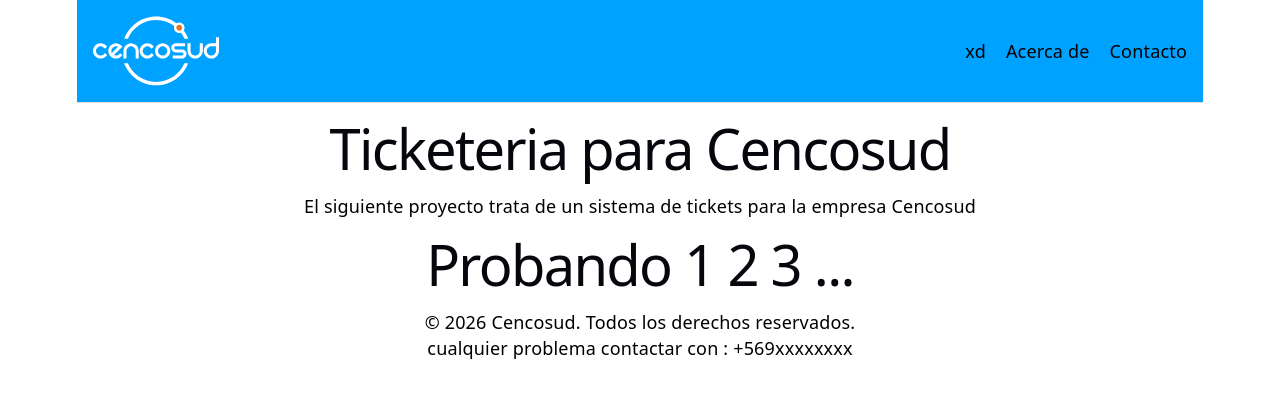
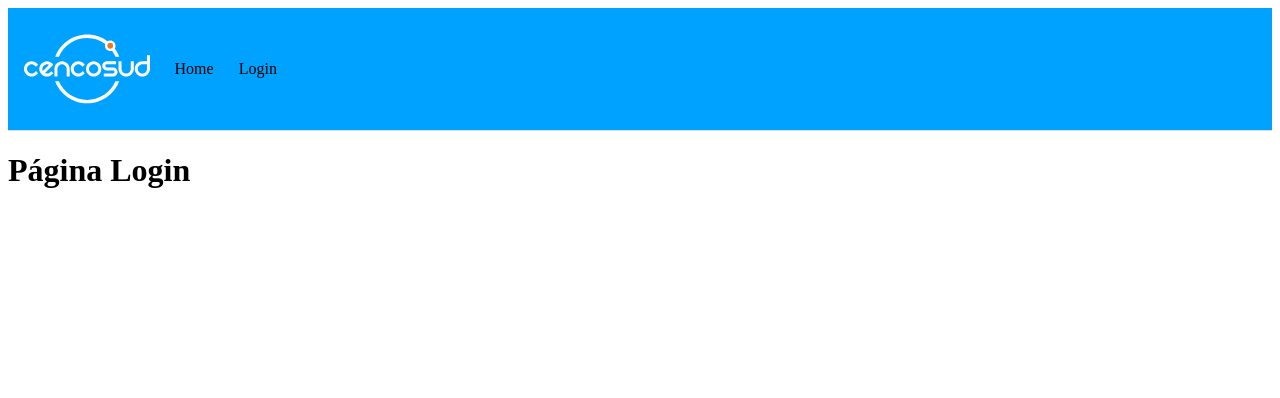
Before and after one commit to Animex551/Frontend_React_Ticketeria, a React (Vite) app: page /LoginPage in a window 1280 px wide. Shown: the top 398 px of the page. Built offline with nearby package versions, Linux system fonts and the light colour scheme.

Commit message:
router-dom intento bueno

```diff
--- a/src/App.jsx
+++ /dev/null
@@ -1,21 +0,0 @@
-import './App.css'
-import { BrowserRouter } from 'react-router-dom';
-import Rutas from "./components/Rutas"
-import Header from "./components/Header"
-import Home from "./components/Home"
-import Footer from "./components/Footer"
-import Nav from "./components/Nav"
-
-
-function App() {
-  return(
-    <main>
-      <Nav/>
-     <Header />
-      <Home/>
-      <Footer/>
-    </main>
-  )
-}
-
-export default App
--- /dev/null
+++ b/src/Pages/Home.jsx
@@ -0,0 +1,5 @@
+function Home() {
+  return <h1>Página Home</h1>
+}
+
+export default Home
--- a/src/Pages/LoginPage.jsx
+++ b/src/Pages/LoginPage.jsx
@@ -1,14 +1,5 @@
-import Login from "../components/Login";
-import Nav from "../components/Nav"
-import Footer from "../components/Footer"
-import Rutas from "../components/Rutas";
-
 function LoginPage() {
-  return (
-      <h1>Login</h1>
-
-
-  );
+  return <h1>Página Login</h1>
 }
 
-export default LoginPage;
+export default LoginPage
--- /dev/null
+++ b/src/components/App.jsx
@@ -0,0 +1,20 @@
+import { Routes, Route } from 'react-router-dom'
+import Home from '../Pages/Home'
+import LoginPage from '../Pages/LoginPage'
+import Menu from './Menu'
+import "../css/App.css"
+
+function App() {
+  return (
+    <>
+      <Menu />
+
+      <Routes>
+        <Route path="/" element={<Home />} />
+        <Route path="/LoginPage" element={<LoginPage />} />
+      </Routes>
+    </>
+  )
+}
+
+export default App
--- a/src/components/Home.jsx
+++ /dev/null
@@ -1,13 +0,0 @@
-function Home(){
-    return(
-
-        <section>
-            <div>
-                <h1>Probando 1 2 3 ...</h1>
-            </div>
-        </section>
-
-    )
-}
-
-export default Home
--- /dev/null
+++ b/src/components/Menu.jsx
@@ -0,0 +1,20 @@
+import { Link } from 'react-router-dom'
+import logo from '../assets/logo.svg';
+
+function Menu() {
+  return (
+    <nav>
+      <ul>
+      <img src={logo} alt="logo cencosud" className="logo"/>
+       <li>
+        <Link to="/">Home</Link>
+       </li>
+       <li>
+        <Link to="/LoginPage">Login</Link>
+        </li>
+      </ul>
+    </nav>
+  )
+}
+
+export default Menu
--- a/src/components/Rutas.jsx
+++ /dev/null
@@ -1,14 +0,0 @@
-import { Routes, Route } from 'react-router-dom';
-import Home from './Home';
-import LoginPage from '../Pages/LoginPage';
-
-function Rutas() {
-  return (
-    <Routes>
-      <Route path="/" element={<Home />} />
-      <Route path="/login" element={<LoginPage />} />
-    </Routes>
-  );
-}
-
-export default Rutas;
--- a/src/App.css
+++ b/src/css/App.css
@@ -184,9 +184,6 @@
 }
 
 nav {
-  display: flex;
-  justify-content: space-between;
-  align-items: center;
   padding: 16px;
   background: #00a2ff;
   border-bottom: 1px solid #ddd;
@@ -194,16 +191,27 @@
 
 nav ul {
   display: flex;
-  gap: 20px;
+  align-items: center;
   list-style: none;
   margin: 0;
-  padding: 0;
+  padding: 10px 0;
+}
+
+nav ul li:first-child {
+  margin-right: auto;
+}
+
+nav ul li {
+  margin-left: 25px;
 }
 
 nav a {
 
   text-decoration: none;
   color: black;
+}
+nav a:hover{
+  color: e6e6e6;
 }
 
 .logo{
--- a/src/main.jsx
+++ b/src/main.jsx
@@ -1,13 +1,9 @@
-import { StrictMode } from 'react'
-import { createRoot } from 'react-dom/client'
-import { BrowserRouter } from 'react-router-dom';
-import './index.css'
-import App from './App.jsx'
+import ReactDOM from 'react-dom/client'
+import { BrowserRouter } from 'react-router-dom'
+import App from './components/App'
 
-createRoot(document.getElementById('root')).render(
-  <StrictMode>
-    <BrowserRouter>
-      <App />
-    </BrowserRouter>
-  </StrictMode>,
+ReactDOM.createRoot(document.getElementById('root')).render(
+  <BrowserRouter>
+    <App />
+  </BrowserRouter>
 )
```
Also changed, not shown: src/components/Nav.jsx (+9 -9 lines), src/css/index.css (renamed from src/index.css).
